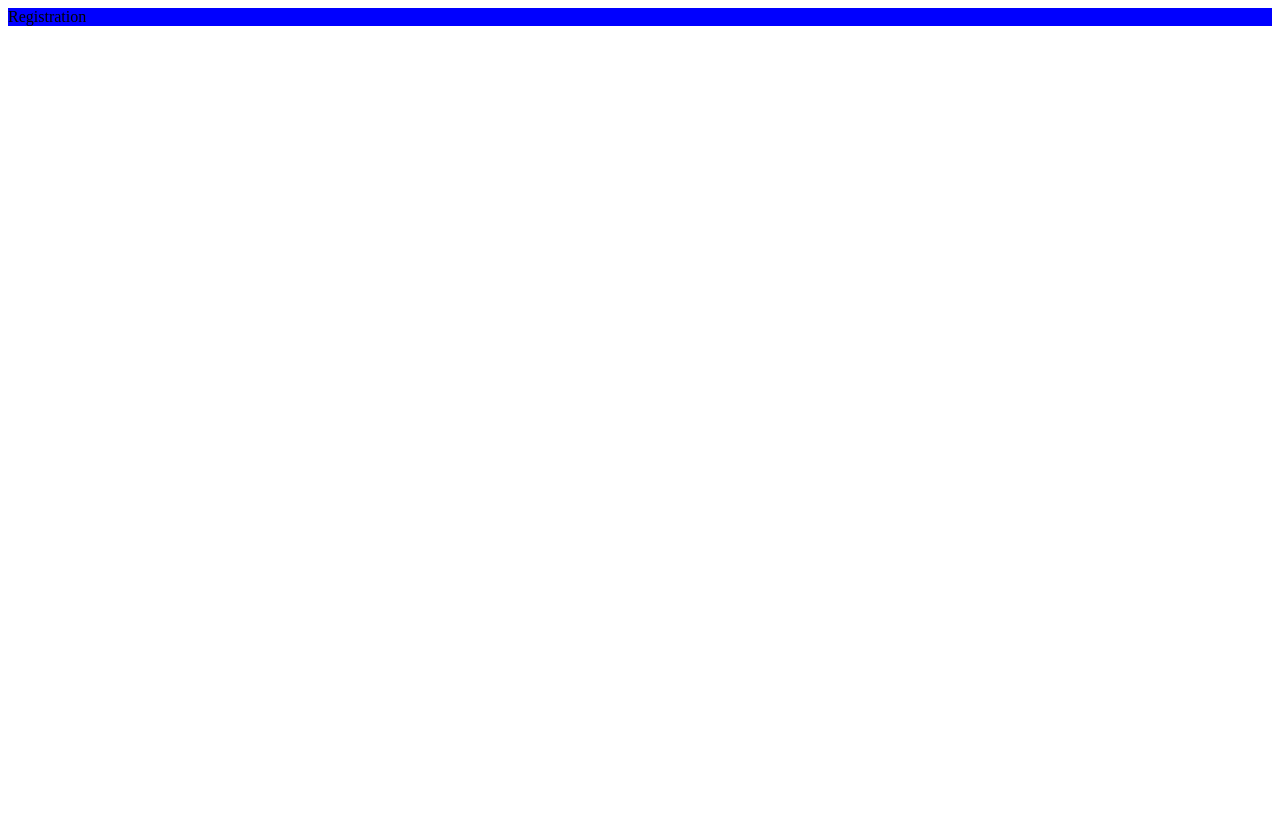
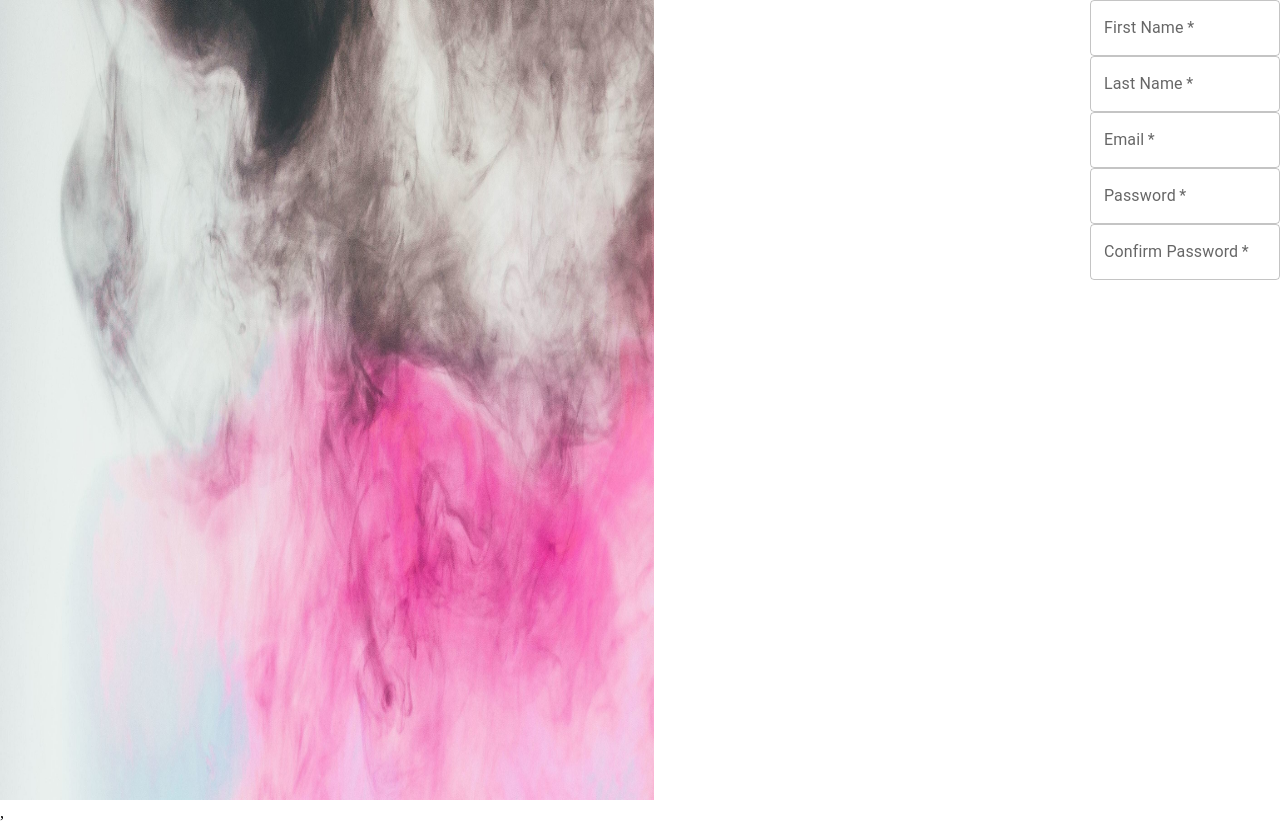
Before and after one commit to muhammad-ahmed02/GUI, a React (Create React App) app: page /register in a window 1280 px wide. Before the commit the page ends 800 px from the top, so only its background shows below. Built offline with nearby package versions, Linux system fonts and the light colour scheme.

Commit message:
register page structure

```diff
--- a/package.json
+++ b/package.json
@@ -3,14 +3,17 @@
   "version": "0.1.0",
   "private": true,
   "dependencies": {
+    "@emotion/react": "^11.5.0",
+    "@emotion/styled": "^11.3.0",
+    "@mui/material": "^5.1.0",
     "@testing-library/jest-dom": "^5.14.1",
     "@testing-library/react": "^11.2.7",
     "@testing-library/user-event": "^12.8.3",
+    "node-sass": "^6.0.1",
     "react": "^17.0.2",
     "react-dom": "^17.0.2",
     "react-router-dom": "^5.3.0",
     "react-scripts": "4.0.3",
-    "node-sass": "^6.0.1",
     "web-vitals": "^1.1.2"
   },
   "scripts": {
--- a/src/App.js
+++ b/src/App.js
@@ -1,8 +1,14 @@
 import { Route } from "react-router";
 import Register from "./components/Register";
+import Login from "./components/Login";
 
 function App() {
-  return <Route exact path="/register" component={Register} />;
+  return (
+    <>
+      <Route exact path="/register" component={Register} />,
+      <Route exact path="/login" component={Login} />
+    </>
+  );
 }
 
 export default App;
--- /dev/null
+++ b/src/components/Dimension.jsx
@@ -0,0 +1,24 @@
+import { useState, useEffect } from 'react';
+
+function getWindowDimensions() {
+  const { innerWidth: width, innerHeight: height } = window;
+  return {
+    width,
+    height
+  };
+}
+
+export default function useWindowDimensions() {
+  const [windowDimensions, setWindowDimensions] = useState(getWindowDimensions());
+
+  useEffect(() => {
+    function handleResize() {
+      setWindowDimensions(getWindowDimensions());
+    }
+
+    window.addEventListener('resize', handleResize);
+    return () => window.removeEventListener('resize', handleResize);
+  }, []);
+
+  return windowDimensions;
+}
--- a/src/components/Register.jsx
+++ b/src/components/Register.jsx
@@ -1,7 +1,50 @@
+import TextField from "@mui/material/TextField";
+
 import "./Register.scss";
+import useWindowDimensions from "./Dimension";
+import Background from "../assets/background.jpg";
 
 const Register = () => {
-  return <div className="register-page">Registration</div>;
+  const { height, width } = useWindowDimensions();
+
+  return (
+    <div className="register-page">
+      <div className="background">
+        <img src={Background} alt="Background" width="60%" height={height} />
+      </div>
+      <div className="register-form">
+        <form>
+          <div className="form-group">
+            <TextField required id="outlined-required" label="First Name" />
+          </div>
+          <div className="form-group">
+            <TextField required id="outlined-required" label="Last Name" />
+          </div>
+          <div className="form-group">
+            <TextField required id="outlined-required" label="Email" />
+          </div>
+          <div className="form-group">
+            <TextField
+              required
+              id="outlined-password-input"
+              label="Password"
+              type="password"
+              autoComplete="current-password"
+            />
+          </div>
+          <div className="form-group">
+            <TextField
+              required
+              id="outlined-password-input"
+              label="Confirm Password"
+              type="password"
+              autoComplete="current-password"
+            />
+          </div>
+        </form>
+      </div>
+    </div>
+  );
 };
 
 export default Register;
--- a/src/components/Register.scss
+++ b/src/components/Register.scss
@@ -1,3 +1,9 @@
+* {
+  margin: 0px;
+  padding: 0px;
+}
+
 .register-page {
-  background-color: blue;
+  display: flex;
+  flex-direction: row;
 }
```
Also changed, not shown: src/assets/background.jpg (added), src/components/Login.jsx (added), 1 other file (tests, documents, lock files or other folders).
